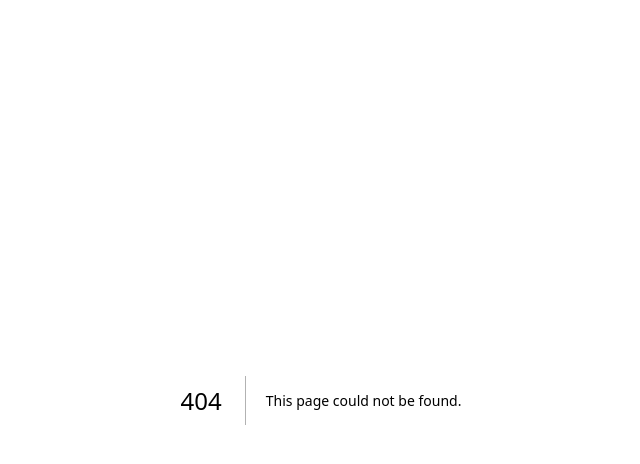
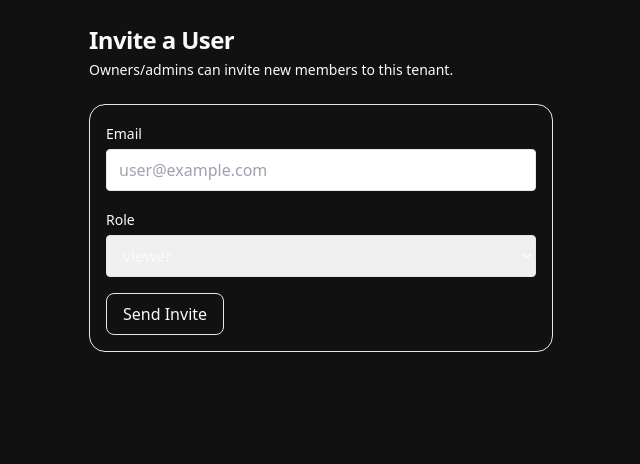
Before and after one commit to NickHuizenga/municipal-saas, a Next.js app: page /settings/invite in a window 1280 px wide. Before the commit this address had no page. Shown: the top 464 px of the page, without its empty margins (319-959 px from the left). Built offline with nearby package versions, Linux system fonts and the light colour scheme.

Commit message:
Create page.tsx

```diff
--- /dev/null
+++ b/src/app/settings/invite/page.tsx
@@ -0,0 +1,74 @@
+// src/app/settings/invite/page.tsx
+"use client";
+
+import { useState } from "react";
+
+const ROLES = ["viewer","crew","crew_leader","dispatcher","admin","owner"] as const;
+type Role = typeof ROLES[number];
+
+export default function InvitePage() {
+  const [email, setEmail] = useState("");
+  const [role, setRole] = useState<Role>("viewer");
+  const [status, setStatus] = useState<string | null>(null);
+
+  async function submit(e: React.FormEvent) {
+    e.preventDefault();
+    setStatus("Sending…");
+    const res = await fetch("/api/invite", {
+      method: "POST",
+      headers: { "Content-Type": "application/json" },
+      body: JSON.stringify({ email, role }),
+    });
+    if (res.ok) {
+      setStatus("Invite sent ✅");
+      setEmail("");
+      setRole("viewer");
+    } else {
+      setStatus(`Invite failed (${res.status})`);
+    }
+  }
+
+  return (
+    <main className="mx-auto max-w-lg p-6">
+      <h1 className="text-2xl font-semibold tracking-tight">Invite a User</h1>
+      <p className="text-sm text-muted-foreground mt-1 mb-6">
+        Owners/admins can invite new members to this tenant.
+      </p>
+
+      <form onSubmit={submit} className="space-y-4 rounded-2xl border p-4">
+        <div className="space-y-1">
+          <label className="text-sm font-medium">Email</label>
+          <input
+            type="email"
+            required
+            value={email}
+            onChange={(e) => setEmail(e.target.value)}
+            className="w-full border rounded px-3 py-2 bg-background"
+            placeholder="user@example.com"
+          />
+        </div>
+
+        <div className="space-y-1">
+          <label className="text-sm font-medium">Role</label>
+          <select
+            value={role}
+            onChange={(e) => setRole(e.target.value as Role)}
+            className="w-full border rounded px-3 py-2 bg-background"
+          >
+            {ROLES.map(r => <option key={r} value={r}>{r}</option>)}
+          </select>
+        </div>
+
+        <div className="flex items-center gap-3">
+          <button
+            type="submit"
+            className="px-4 py-2 rounded-lg border hover:shadow-sm"
+          >
+            Send Invite
+          </button>
+          {status && <span className="text-sm text-muted-foreground">{status}</span>}
+        </div>
+      </form>
+    </main>
+  );
+}
```
